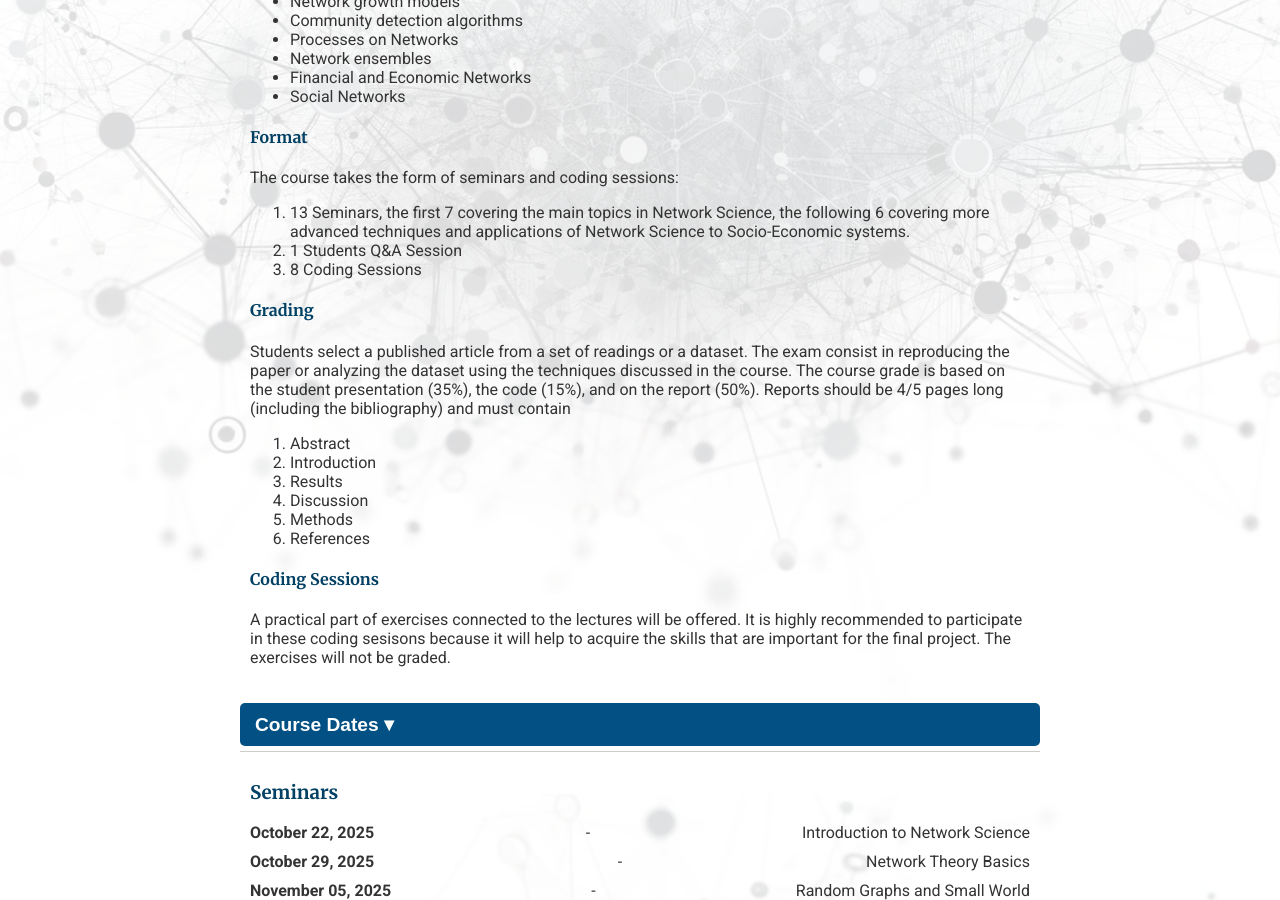
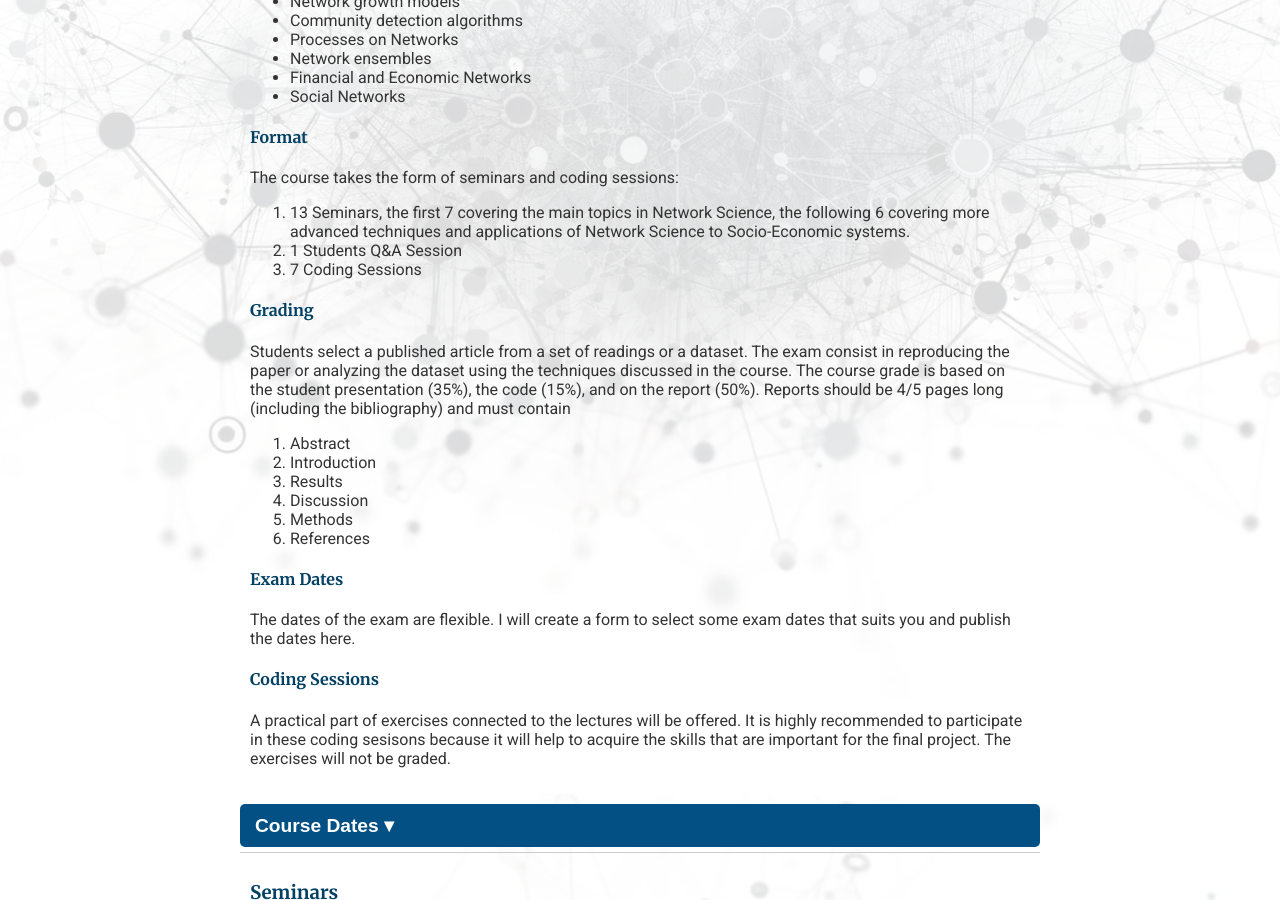
Before and after one commit to giordano-demarzo/giordano-demarzo.github.io, a Jekyll site: the page built from Network_Science.markdown, in a window 1280 px wide and 900 px high, scrolled down 486 px. Built offline with Jekyll 4.4.1, drawn with Linux system fonts in a browser that asks for light colours.

Commit message:
Network science 25-26

```diff
--- a/Network_Science.markdown
+++ b/Network_Science.markdown
@@ -30,7 +30,7 @@ economic systems. </p>
     <ol>
         <li>13 Seminars, the first 7 covering the main topics in Network Science, the following 6 covering more advanced techniques and applications of Network Science to Socio-Economic systems.</li>
         <li>1 Students Q&A Session</li>
-        <li>8 Coding Sessions</li>
+        <li>7 Coding Sessions</li>
     </ol>
 
     <h4>Grading</h4>
@@ -44,7 +44,10 @@ economic systems. </p>
 		<li>References</li>
     	</ol>
     </p>
-
+    <h4>Exam Dates</h4>
+    <p>
+    The dates of the exam are flexible. I will create a form to select some exam dates that suits you and publish the dates here.
+    </p>
     <h4>Coding Sessions</h4>
     <p>A practical part of exercises connected to the lectures will be offered. It is highly recommended to participate in these coding sesisons because it will help to acquire the skills that are important for the final project. The exercises will not be graded.</p>
     </div>
```
